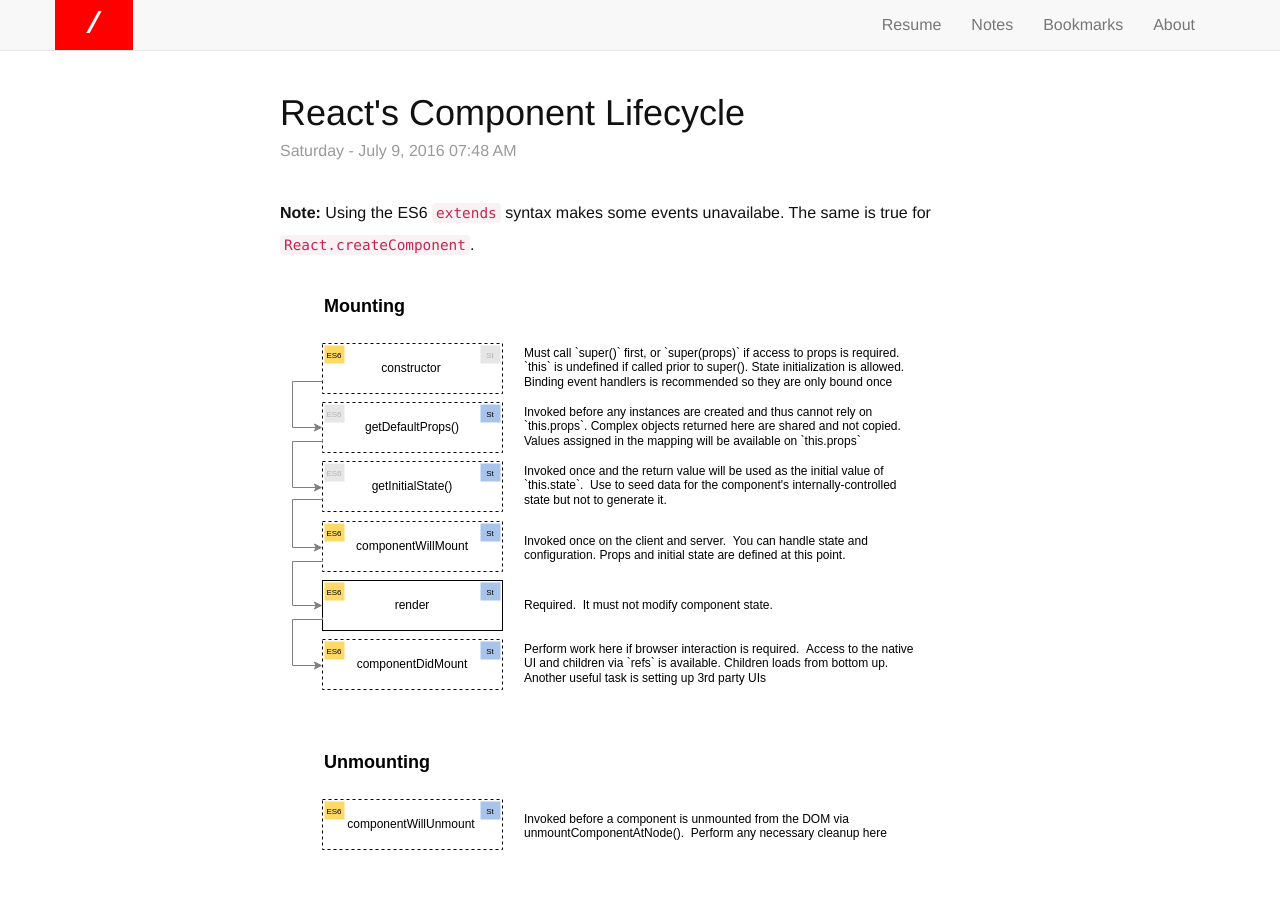
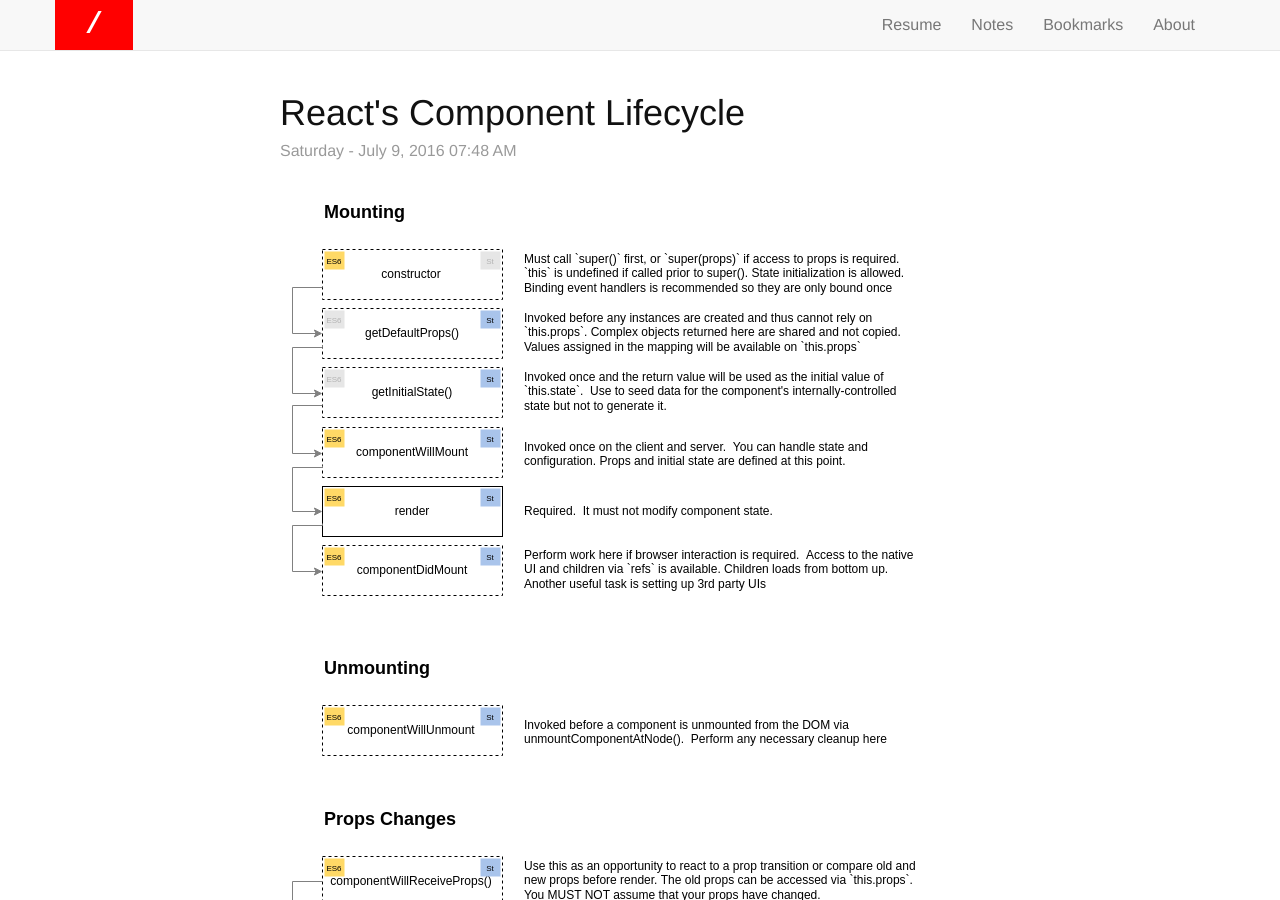
Before and after one commit to gabrielpascua/gabrielpascua.com, a Jekyll site: the page built from _posts/2016-07-09-react-component-lifecycle.markdown, in a window 1280 px wide and 900 px high. Built offline with Jekyll 4.4.1, drawn with Linux system fonts in a browser that asks for light colours.

Commit message:
Update 2016-07-09-react-component-lifecycle.markdown

```diff
--- a/_posts/2016-07-09-react-component-lifecycle.markdown
+++ b/_posts/2016-07-09-react-component-lifecycle.markdown
@@ -6,10 +6,6 @@ date:   2016-07-09 07:48
 categories: notes
 tags: react javascript
 ---
-
-<p>
-<b>Note:</b> Using the ES6 <code>extends</code> syntax makes some events unavailabe.  The same is true for <code>React.createComponent</code>.
-</p>
 
 <p>
 <img src="/img/react-component-lifecycle.svg" />
```
